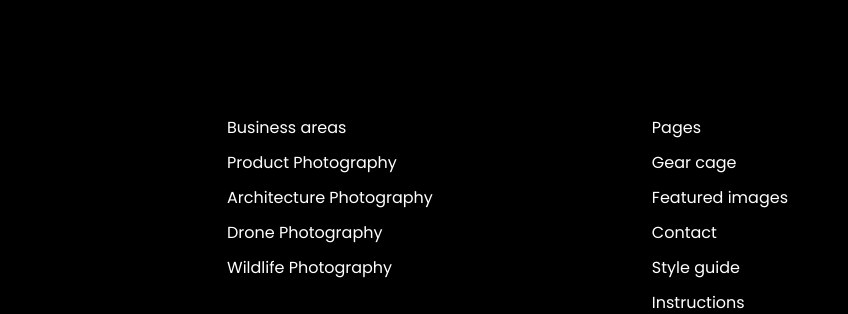
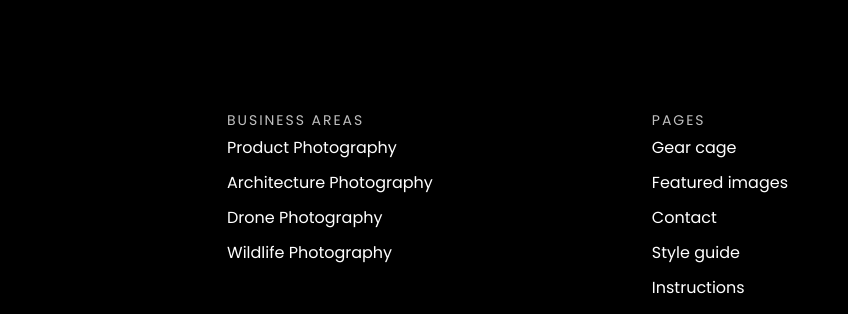
Before and after one commit to Migasstas/Aperture, a plain HTML site: page index.html in a window 1280 px wide. Shown: the part 5530-5844 px from the top of the page, 432-1280 px from the left. Drawn offline with Linux system fonts and the light colour scheme.

Commit message:
17 03 2025 - correction2

```diff
--- a/css/scss.scss
+++ b/css/scss.scss
@@ -730,3 +730,11 @@
   list-style: none;
   text-decoration: none;
 }
+.special{
+  font-weight: 400;
+  font-size: 14px;
+  line-height: 143%;
+  letter-spacing: 0.14em;
+  text-transform: uppercase;
+  color: #c0c0c0;
+}
--- a/index.html
+++ b/index.html
@@ -346,7 +346,7 @@
                     </div>
 
                         <ul>
-                            <li>
+                            <li class="special">
                                 Business areas
                             </li>
                             <li>
@@ -364,7 +364,7 @@
                         </ul>
 
                         <ul>
-                            <li>
+                            <li class="special">
                                 Pages
                             </li>
                             <li>
```
Also changed, not shown: css/scss.css, 1 other file.
